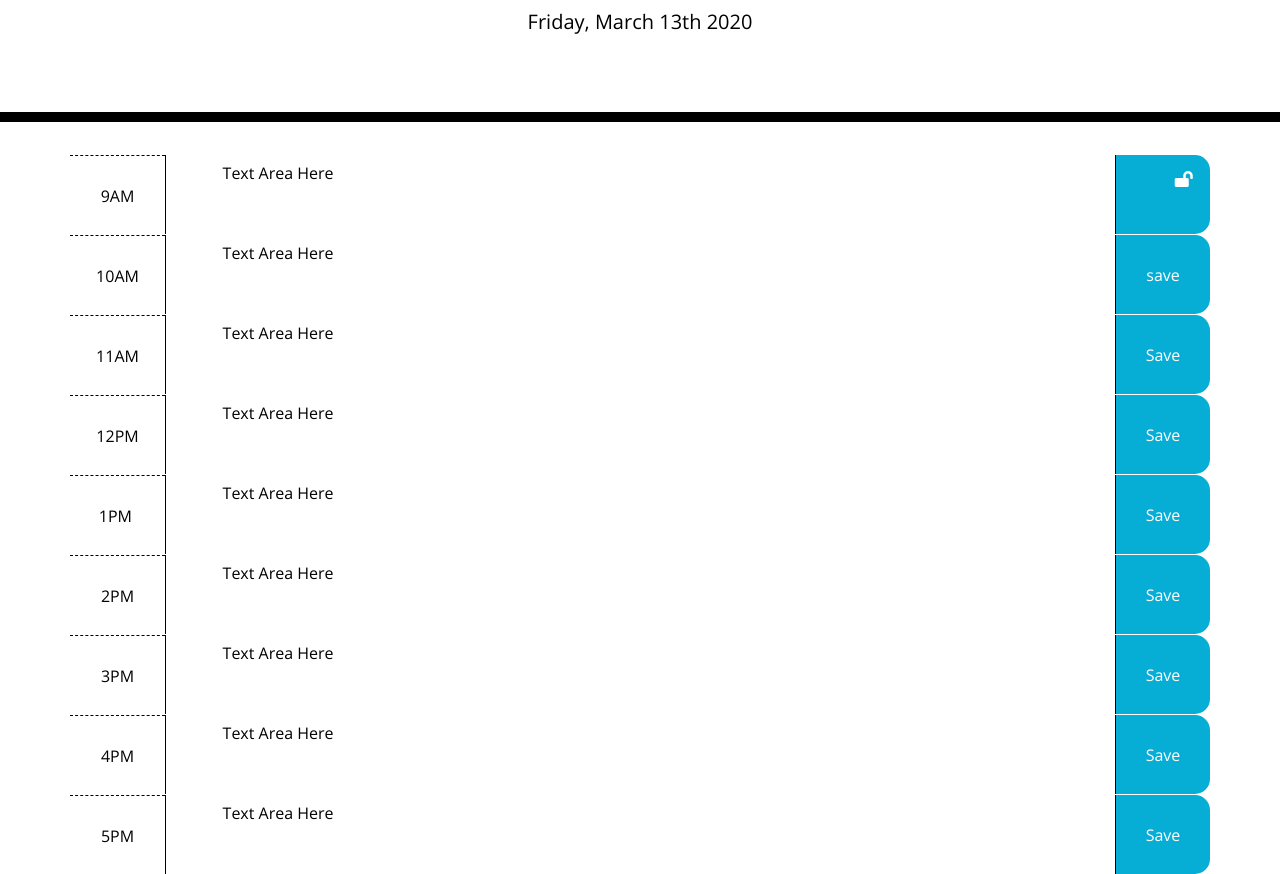
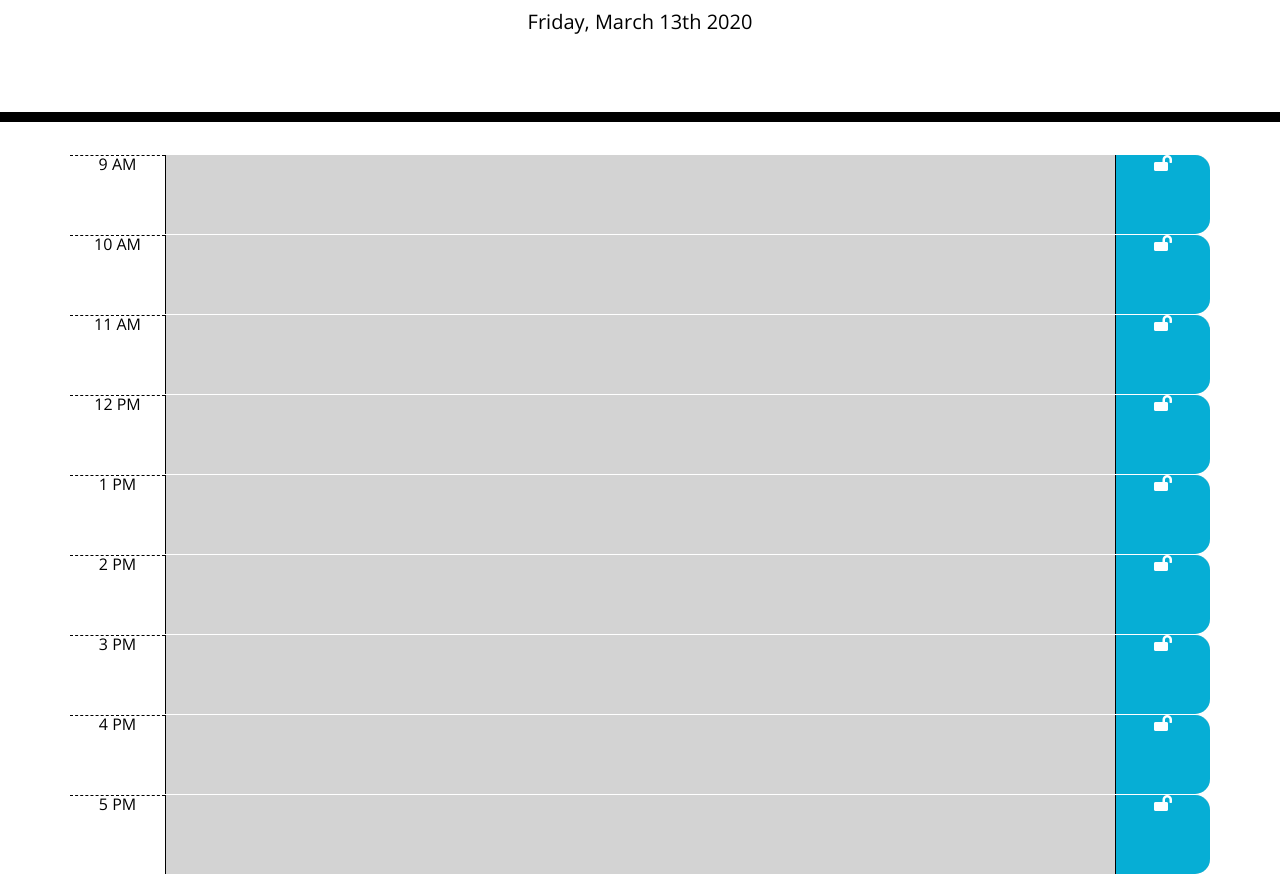
Before and after one commit to j-senak/homework-5-calendar, a plain HTML site: page index.html in a window 1280 px wide. Shown: the part 182-1056 px from the top of the page. Drawn offline with nearby package versions, Linux system fonts and the light colour scheme.

Commit message:
Added the rows to the JavaScript and put the stylings based on time of day

```diff
--- a/index.html
+++ b/index.html
@@ -31,105 +31,7 @@
     <!-- Add the html I need -->
     <div class="container">
       <!-- Timeblocks go here -->
-      <div class="row time-block">
-        <div class="col-sm-1 hour">
-          9AM
-        </div>
-        <textarea class="col-sm-10 description">
-          Text Area Here
-        </textarea>
-        <div class="col-sm-1 saveBtn">
-          <i class="fas fa-lock-open"></i>
-        </div>
-      </div>
-      <div class="row time-block">
-        <div class="col-sm-1 hour">
-          10AM
-        </div>
-        <textarea class="col-sm-10 description">
-          Text Area Here
-        </textarea>
-        <div class="col-sm-1 saveBtn">
-          save
-        </div>
-      </div>
-      <div class="row time-block">
-        <div class="col-sm-1 hour">
-          11AM
-        </div>
-        <textarea class="col-sm-10 description">
-          Text Area Here
-        </textarea>
-        <div class="col-sm-1 saveBtn">
-          Save
-        </div>
-      </div>
-      <div class="row time-block">
-        <div class="col-sm-1 hour">
-          12PM
-        </div>
-        <textarea class="col-sm-10 description">
-          Text Area Here
-        </textarea>
-        <div class="col-sm-1 saveBtn">
-          Save
-        </div>
-      </div>
-      <div class="row time-block">
-        <div class="col-sm-1 hour">
-          1PM
-        </div>
-        <textarea class="col-sm-10 description">
-          Text Area Here
-        </textarea>
-        <div class="col-sm-1 saveBtn">
-          Save
-        </div>
-      </div>
-      <div class="row time-block">
-        <div class="col-sm-1 hour">
-          2PM
-        </div>
-        <textarea class="col-sm-10 description">
-          Text Area Here
-        </textarea>
-        <div class="col-sm-1 saveBtn">
-          Save
-        </div>
-      </div>
-      <div class="row time-block">
-        <div class="col-sm-1 hour">
-          3PM
-        </div>
-        <textarea class="col-sm-10 description">
-          Text Area Here
-        </textarea>
-        <div class="col-sm-1 saveBtn">
-          Save
-        </div>
-      </div>
-      <div class="row time-block">
-        <div class="col-sm-1 hour">
-          4PM
-        </div>
-        <textarea class="col-sm-10 description">
-          Text Area Here
-        </textarea>
-        <div class="col-sm-1 saveBtn">
-          Save
-        </div>
-      </div>
-      <div class="row time-block">
-        <div class="col-sm-1 hour">
-          5PM
-        </div>
-        <textarea class="col-sm-10 description">
-          Text Area Here
-        </textarea>
-        <div class="col-sm-1 saveBtn">
-          Save
-        </div>
-      </div>
+      <!-- Written in JavaScript and appended here -->
     </div>
 
     <script src="https://code.jquery.com/jquery-3.4.1.min.js"></script>
--- a/script.js
+++ b/script.js
@@ -1,5 +1,45 @@
-// Pin the current day to the heading
-$("#currentDay").text(moment().format('dddd, MMMM Do YYYY'));
+$(document).ready(function() {
+  // Pin the current day to the heading
+  $("#currentDay").text(moment().format("dddd, MMMM Do YYYY"));
 
-// Tie the page to the moment.js clock
-var time = (moment().format("HH"));
+  // Tie the page to the moment.js clock
+  var time = moment().format("H");
+  var rowTime = [9, 10, 11, 12, 1, 2, 3, 4, 5];
+
+  // for loop statement to apply CSS to rows based on time
+  for (i = 0; i < 9; i++) {
+    //     <div id="5" class="row time-block">
+    // <div class="col-sm-1 hour">
+    //   5PM
+    // </div>
+    // <textarea class="col-sm-10 description">
+    //   Text Area Here
+    // </textarea>
+    // <div class="col-sm-1 saveBtn">
+    //   Save
+    // </div>
+    //   </div>
+    // $(".container").append("<div></div>");
+    // create element
+    var meridian = " AM";
+    if (i > 2) meridian = " PM";
+
+    //
+    var row = $("<div>");
+    row.addClass("row time-block");
+    console.log(time, rowTime[i]);
+    if (time > rowTime[i]) row.addClass("past");
+    else if ((time = rowTime[i])) row.addClass("present");
+    else if (time < rowTime[i]) row.addClass("future");
+
+    // add content
+    // append to page
+    row.html(
+      '<div class="col-sm-1 hour">' +
+        rowTime[i] +
+        meridian +
+        '</div><textarea class="col-sm-10 description placeholder="Add Text Here"></textarea><div class="col-sm-1 saveBtn"><i class="fas fa-lock-open"></i></div>'
+    );
+    $(".container").append(row);
+  }
+});
```
